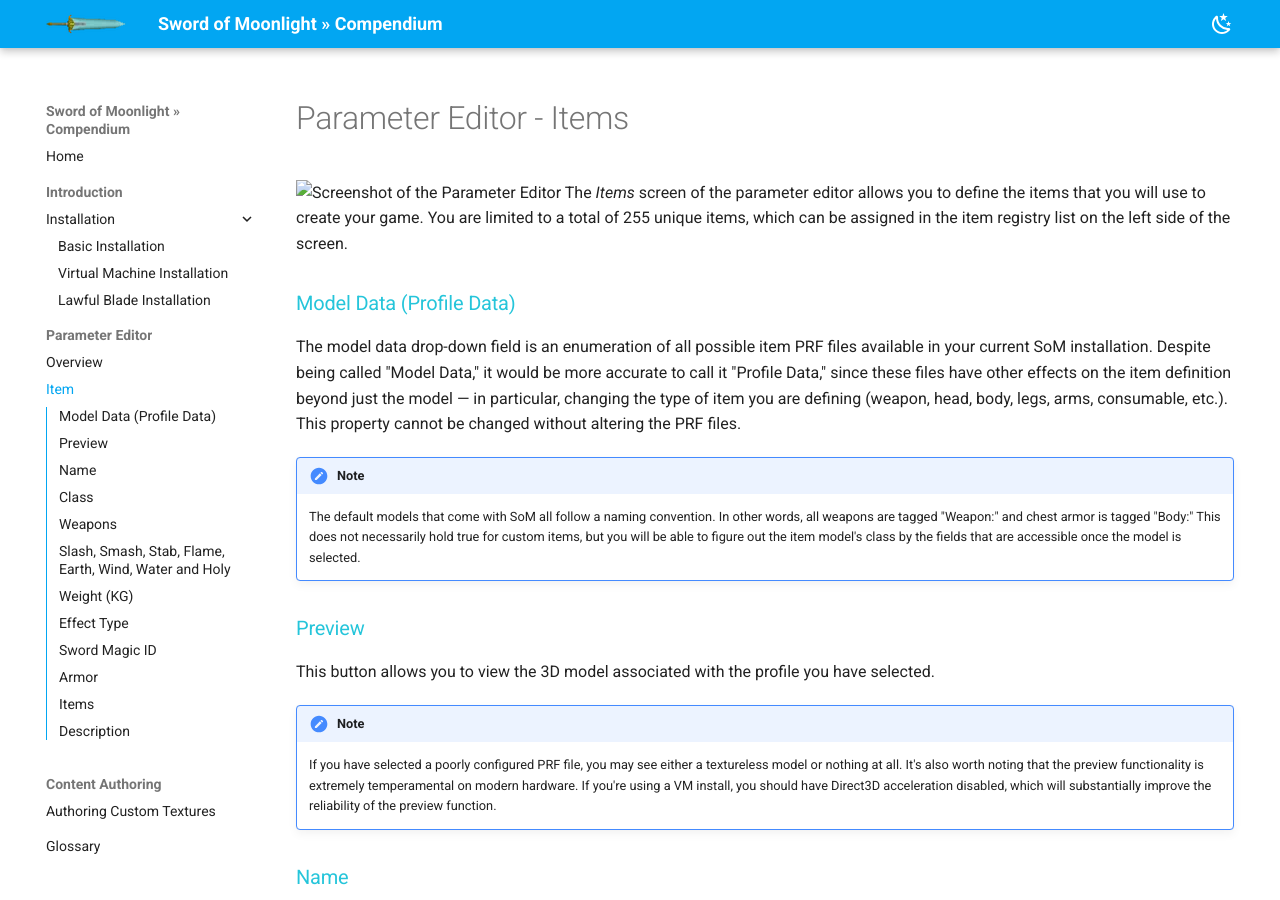
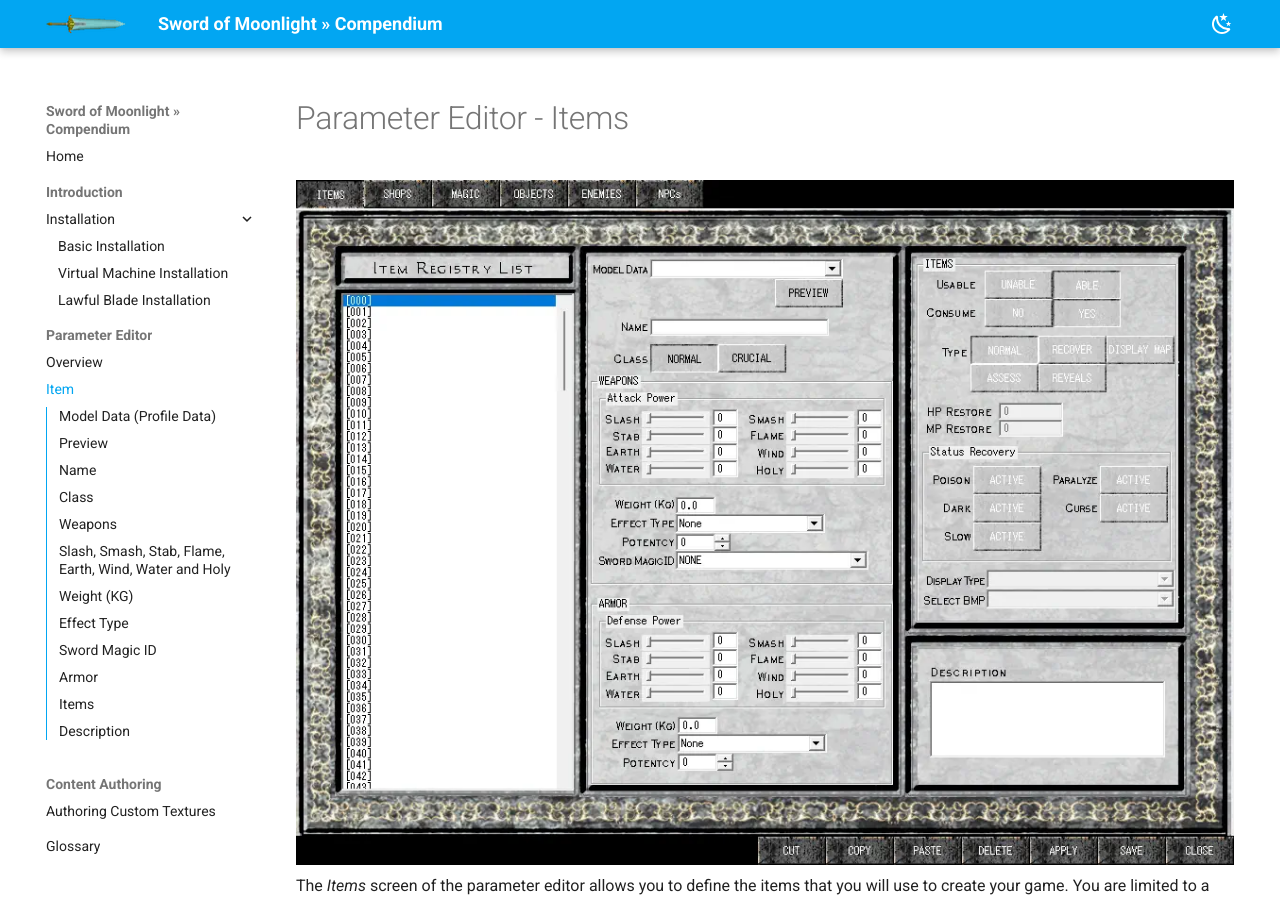
Before and after one commit to Sword-of-Moonlight/docs-of-moonlight, an MkDocs documentation site: the page built from source/docs/parameterseditor/parameditems.md, in a window 1280 px wide and 900 px high. Built offline with MkDocs 1.6.1 and Material for MkDocs 9.7.7, drawn with Linux system fonts in a browser that asks for light colours.

Commit message:
Fix windows path for linux builds

```diff
--- a/source/docs/parameterseditor/parameditems.md
+++ b/source/docs/parameterseditor/parameditems.md
@@ -1,5 +1,5 @@
 # Parameter Editor - Items
-![Screenshot of the Parameter Editor](img\paramedit_item.webp)
+![Screenshot of the Parameter Editor](img/paramedit_item.webp)
 The _Items_ screen of the parameter editor allows you to define the items that you will use to create your game. You are limited to a total of 255 unique items, which can be assigned in the item registry list on the left side of the screen.
 
 ### Model Data (Profile Data)
```
